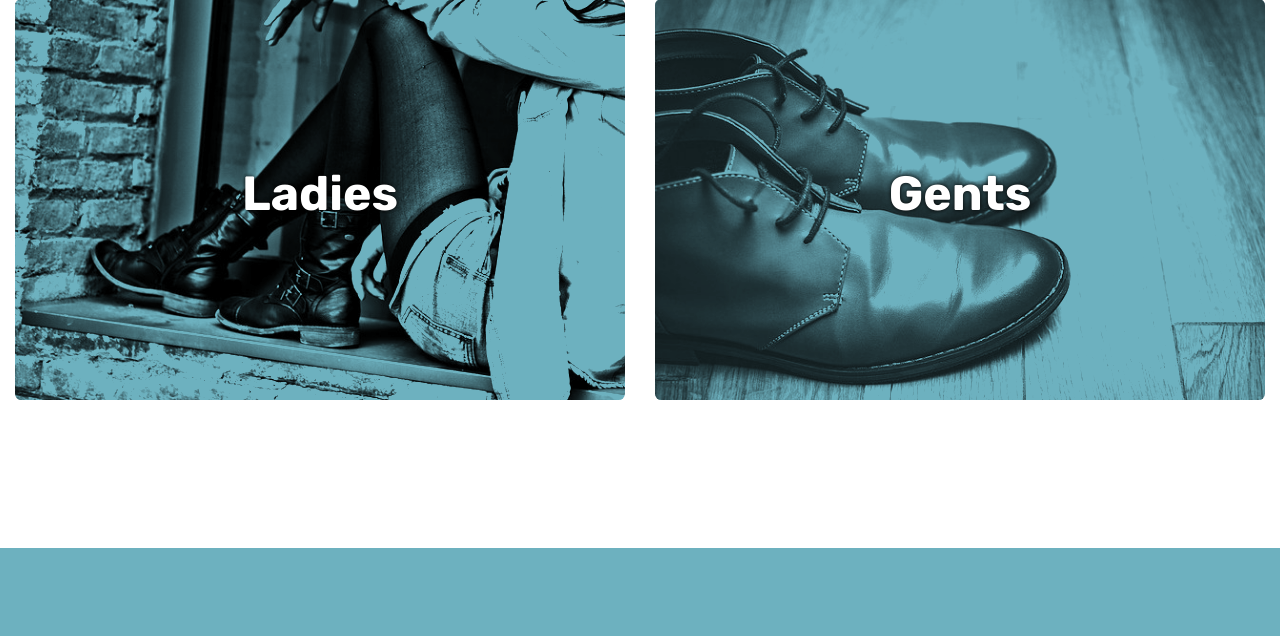
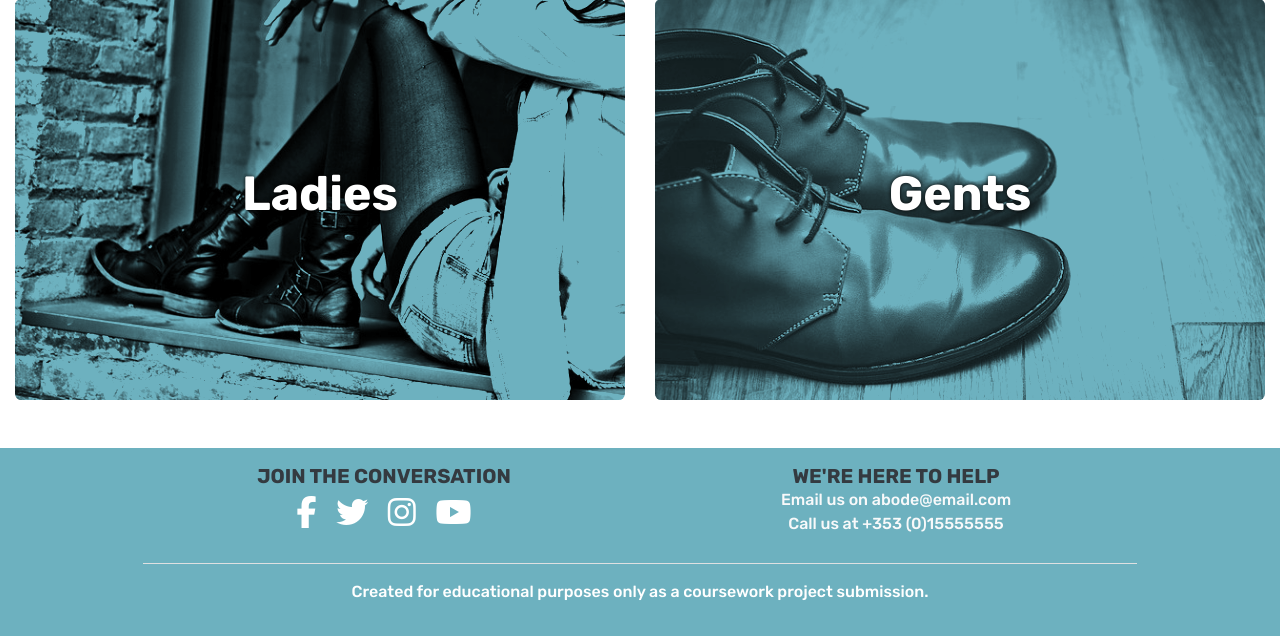
Before and after one commit to Puksrevolution/milestone-project-4, a Django app: page / in a window 1280 px wide. Shown: the part 631-1267 px from the top of the page. Before the commit the page ends 1179 px from the top, so only its background shows below. Run offline with Django 3.2, Linux system fonts and the light colour scheme; some libraries are stand-ins or nearby versions.

Commit message:
Dev: Added footer section

```diff
--- a/templates/base.html
+++ b/templates/base.html
@@ -5,7 +5,6 @@
 <html lang="en">
 
 <head>
-
     {% block meta %}
     <meta charset="utf-8">
     <meta name="viewport" content="width=device-width, initial-scale=1">
@@ -187,7 +186,7 @@
 
     <!-- Footer element is in a separate partial HTML file -->
     <footer>
-
+        {% include 'includes/footer.html' %}
     </footer>
 
     {% block postloadjs %}
--- /dev/null
+++ b/templates/includes/footer.html
@@ -0,0 +1,55 @@
+<div class="footer position-relative mt-auto py-3 bg-blue">
+    <div class="container">
+        <div class="row">
+            <div class="col-12 col-md-6 text-center">
+                <!-- Social Media Section -->
+                <div class="section social-media">
+                    <h5 class="logo-font font-weight-bold text-dark mt-4 mt-sm-0">Join the conversation</h5>
+                    <ul class="list-inline mb-0 mb-sm-3">
+                        <li class="list-inline-item mr-3">
+                            <a href="https://www.facebook.com/" target="_blank" rel="noreferrer">
+                                <i class="fab fa-facebook-f" aria-hidden="true"></i>
+                                <span class="sr-only">Facebook</span>
+                            </a>
+                        </li>
+                        <li class="list-inline-item mr-3">
+                            <a href="https://twitter.com/" target="_blank" rel="noreferrer">
+                                <i class="fab fa-twitter" aria-hidden="true"></i>
+                                <span class="sr-only">Twitter</span>
+                            </a>
+                        </li>
+                        <li class="list-inline-item mr-3">
+                            <a href="https://www.instagram.com/" target="_blank" rel="noreferrer">
+                                <i class="fab fa-instagram" aria-hidden="true"></i>
+                                <span class="sr-only">Instagram</span>
+                            </a>
+                        </li>
+                        <li class="list-inline-item">
+                            <a href="https://www.youtube.com/" target="_blank" rel="noreferrer">
+                                <i class="fab fa-youtube" aria-hidden="true"></i>
+                                <span class="sr-only">YouTube</span>
+                            </a>
+                        </li>
+                    </ul>
+                </div>
+            </div>
+            <div class="col-12 col-md-6 text-center">
+                <!-- Contact Section -->
+                <h5 class="logo-font font-weight-bold mb-0 text-dark mt-4 mt-sm-0">WE'RE HERE TO HELP</h5>
+                <p class="mb-0 text-light">Email us on
+                    <a class="text-light" href="mailto:abode@email.com" target="_blank" rel="noreferrer">
+                        abode@email.com
+                    </a>
+                </p>
+                <p class="mb-0 text-light">Call us at +353 (0)15555555</p>
+            </div>
+            <!-- Copyright statement section -->
+            <div class="col-12 section copyright text-center">
+                <hr class="bg-light">
+                <p>
+                    Created for educational purposes only as a coursework project submission.
+                </p>
+            </div>
+        </div>
+    </div>
+</div>
```
